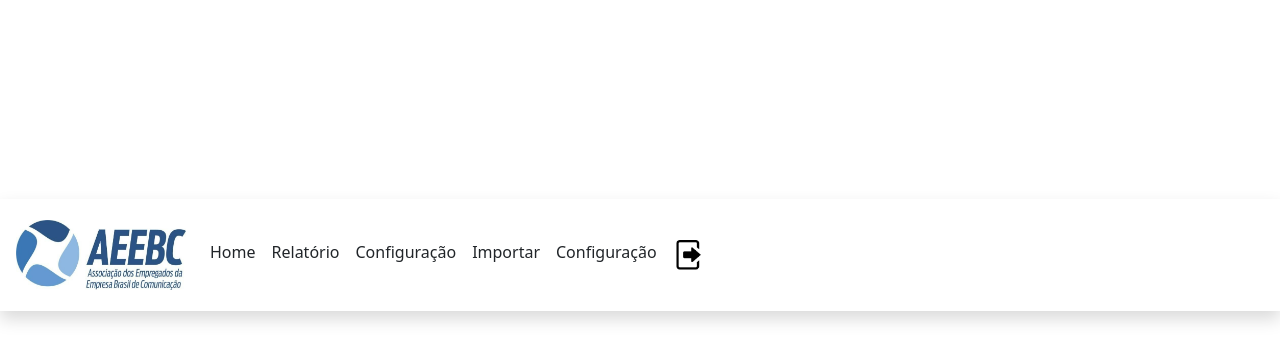
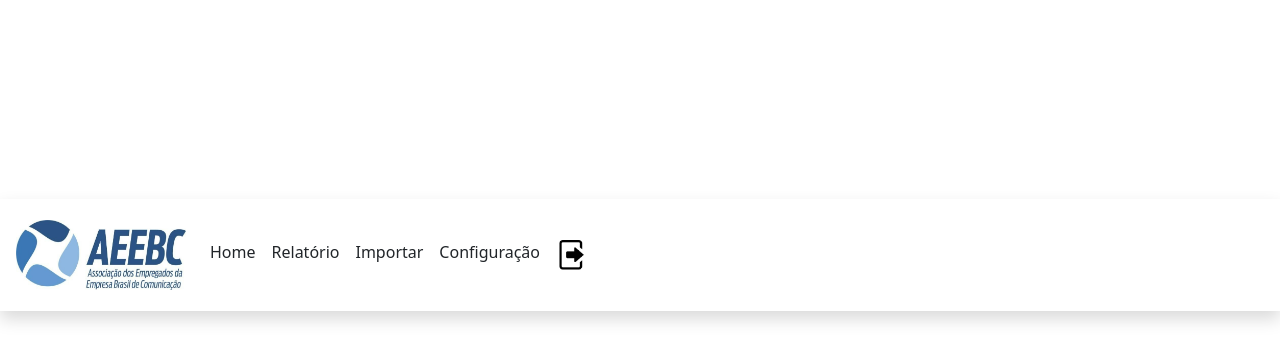
Before and after one commit to acaciojunio28/astaj_valida, a PHP site: page / in a window 1280 px wide. Shown: the part 601-960 px from the top of the page. Run offline with PHP 8.4, Linux system fonts and the light colour scheme; data that the repository does not hold is empty; some libraries are stand-ins or nearby versions.

Commit message:
Sincronizar.

```diff
--- a/app/view/layout/heder.php
+++ b/app/view/layout/heder.php
@@ -29,9 +29,7 @@
       <li class="nav-item">
         <a class="nav-link text-dark" href="/astaj_valida/relatorio">Relatório</a>
       </li>
-      <li class="nav-item">
-        <a class="nav-link text-dark" href="/astaj_valida/configuracao">Configuração</a>
-      </li>
+
       <li class="nav-item">
         <a class="nav-link text-dark" href="/astaj_valida/import-csv">Importar</a>
       </li>
```
